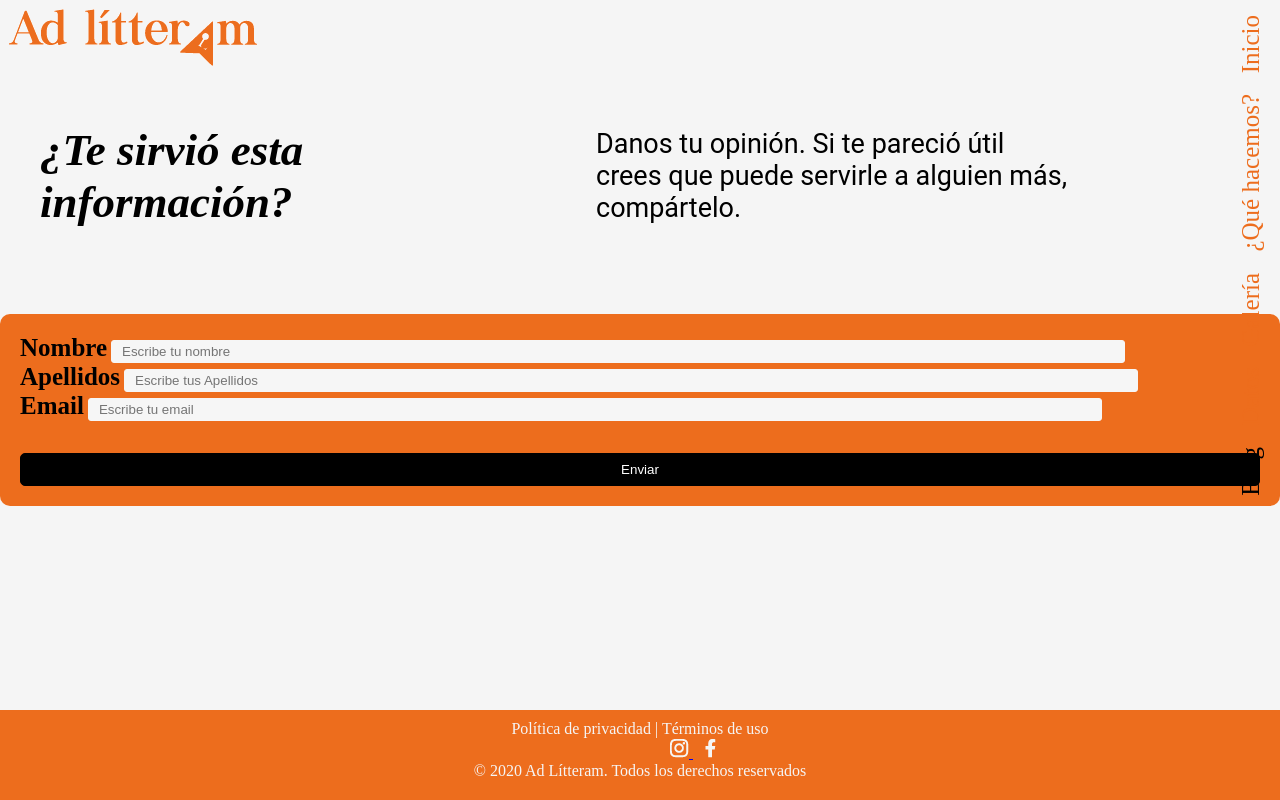
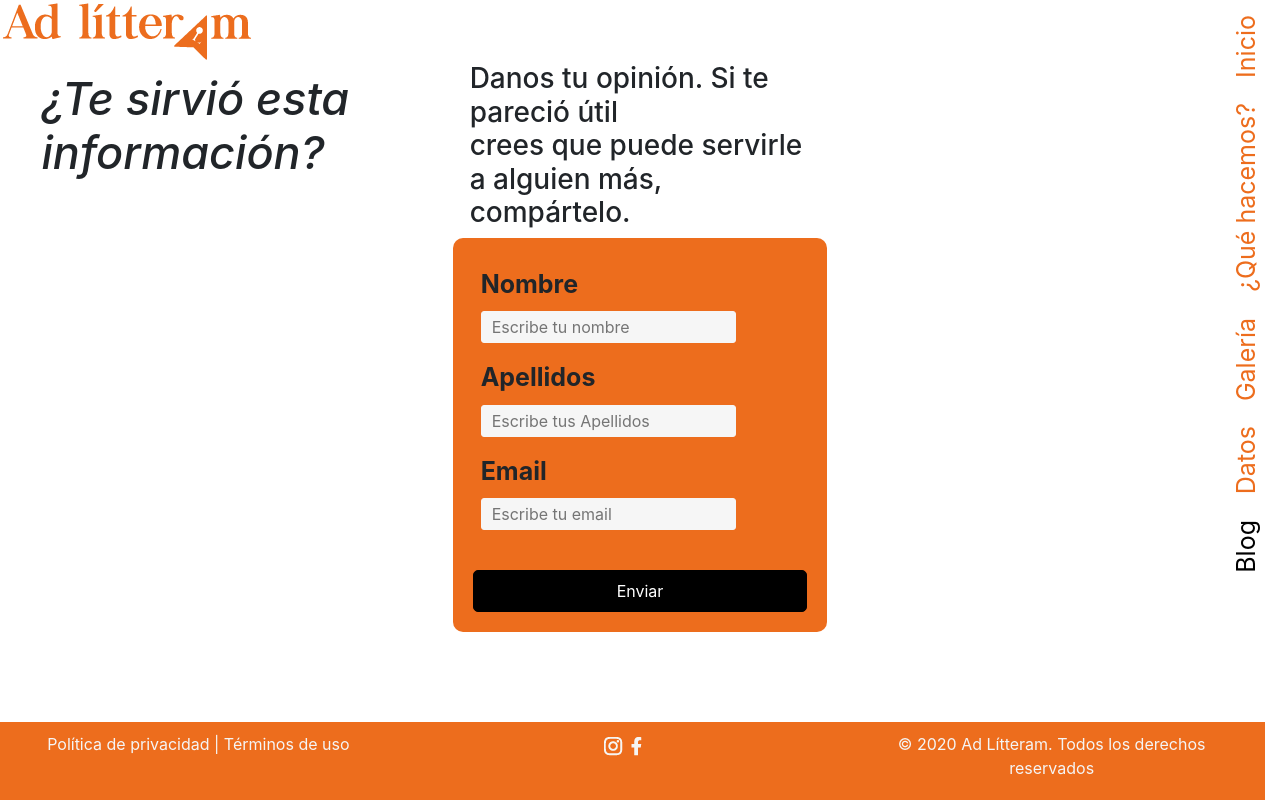
Before and after one commit to valenacosta/2061287_MULTI_ADLITTERAM, a plain HTML site: page views/blog.html in a window 1280 px wide. Drawn offline with nearby package versions, Linux system fonts and the light colour scheme.

Commit message:
Update blog.html

```diff
--- a/views/blog.html
+++ b/views/blog.html
@@ -5,64 +5,75 @@
 	<link rel="stylesheet" type="text/css" href="./../css/blog.css"/>
 	<link rel="shortcut icon" href="./img/favicon.ico" type="image/x-icon">
 	<link rel="icon" href="./img/favicon.ico" type="image/x-icon">
+	<link rel="stylesheet" href="https://cdn.jsdelivr.net/npm/bootstrap@4.5.3/dist/css/bootstrap.min.css" integrity="sha384-TX8t27EcRE3e/ihU7zmQxVncDAy5uIKz4rEkgIXeMed4M0jlfIDPvg6uqKI2xXr2" crossorigin="anonymous">
+	<script src="https://code.jquery.com/jquery-3.5.1.slim.min.js" integrity="sha384-DfXdz2htPH0lsSSs5nCTpuj/zy4C+OGpamoFVy38MVBnE+IbbVYUew+OrCXaRkfj" crossorigin="anonymous"></script>
+	<script src="https://cdn.jsdelivr.net/npm/bootstrap@4.5.3/dist/js/bootstrap.bundle.min.js" integrity="sha384-ho+j7jyWK8fNQe+A12Hb8AhRq26LrZ/JpcUGGOn+Y7RsweNrtN/tE3MoK7ZeZDyx" crossorigin="anonymous"></script>
 	<title>Ad lítteram</title>
 </head>
-		<body>
-			<div style="padding: 6px;">
-				<a href="./../index.html">
-				<img src="./../img/logo.png"></a>
+<body style="position: relative;">
+	<div class="content">
+		<div class="navigation-bar" style="z-index: 200;">
+			<div><a href="../index.html"  class="navigation-item">Inicio</a></div>
+			<div><a href="./what_we_do.html" class="navigation-item">¿Qué hacemos?</a></div>
+			<div><a href="./gallery.html" class="navigation-item">Galería</a></div>
+			<div><a href="./datos.html" class="navigation-item">Datos</a></div>
+			<div><a href="./blog.html" style="color: black;" class="navigation-item">Blog</a></div>
 		</div>
-			<div class="navigation-bar">
-				<div>
 
-					<a href="./../index.html" class="navigation-item">Inicio</a>
-				</div>
-				<div>
-					<a href="./what_we_do.html" class="navigation-item">¿Qué hacemos?</a></div>
-				<div>
-					<a href="./gallery.html" class="navigation-item">Galería</a></div>
-				<div>
-					<a href="./datos.html" class="navigation-item">Datos</a></div>
-				<div>
-					<span class="navigation-item" style="color: black;">Blog</span>
+		<div class="row">
+			<div class="col-sm-12 col-md-6 col-lg-4 col-xl-3">
+				<a href="./..index.html">
+					<img src="./../img/logo.png">
+				</a>
 			</div>
 		</div>
-			<div class="hero-content">
-				<h1 class="slogan">¿Te sirvió esta información? </h1>
+
+		<div class="row">
+			<div class="col-md-4 px-3">
+				<h1 class="slogan">¿Te sirvió esta información?</h1>
 				<p class="roboto"> <span style="color: #ED6D1D;">
 			</div>
-			<div class="hero-dos">
-				<h1> <br>Danos tu opinión. Si te pareció útil
-				</br>crees que puede servirle a alguien más, </br> compártelo.
+			<div class="col-md-4 px-5">
+				<h3>Danos tu opinión. Si te pareció útil
+				</br>crees que puede servirle a alguien más, </br> compártelo.</h3>
 			</div>
-			<div class="grid">
+		</div>
+		<div class="row px-5">
+			<div class="col-md-4 offset-md-4 justify-content-center">
 				<form action="#" target="">
-					<label for="nombre">Nombre</label>
+					<div class="p-2">
+						<label for="nombre">Nombre</label><br>
 						<input type="text" name="nombre" id="nombre" placeholder="Escribe tu nombre"/>
-					</br>
-					<label for="apellidos">Apellidos</label>
+					</div>
+					<div class="p-2">
+						<label for="apellidos">Apellidos</label><br>
 						<input type="text" name="apellidos" id="apellidos" placeholder="Escribe tus Apellidos"/>
-					</br>
-					<label for="email" />Email</label>
+					</div>
+					<div class="p-2">
+						<label for="email" />Email</label><br>
 						<input type="email" name="email" id="email" placeholder="Escribe tu email" required />
-					</br>
+					</div>
+
 					<input type="submit" name="enviar" value="Enviar"/>
 				</form>
 			</div>
-			<div class="footer">
-				<div class="footer-item">
+		</div>
+
+		<div class="row footer">
+			<div class="col-sm-12 col-md-5 col-lg-4">
 				Política de privacidad | Términos de uso
 			</div>
-				<div class="footer-item">
-					<a href="https://www.instagram.com/adrianavilladaa/?hl=es-la" target="_blank" style="margin-right: 8px; margin-left: 110px">
+			<div class="col-sm-12 col-md-2 col-lg-4">
+				<a href="https://www.instagram.com/adlitteram_business" target="_blank">
 					<img src="./../img/insta.png" style="height: 20px">
 				</a>
-					<a href="https://www.facebook.com/AdrianaVillada03/" target="_blank">
+				<a href="https://www.facebook.com/adlitterambusiness/" target="_blank">
 					<img src="./../img/face.png" style="height: 20px">
 				</a>
 			</div>
-				<div class="footer-item">
+			<div class="col-sm-12 col-md-5 col-lg-4">
 				© 2020 Ad Lítteram. Todos los derechos reservados
+			</div>
 		</div>
 	</div>
 </body>
```
Lines whose indentation alone changed are shown as unchanged.
